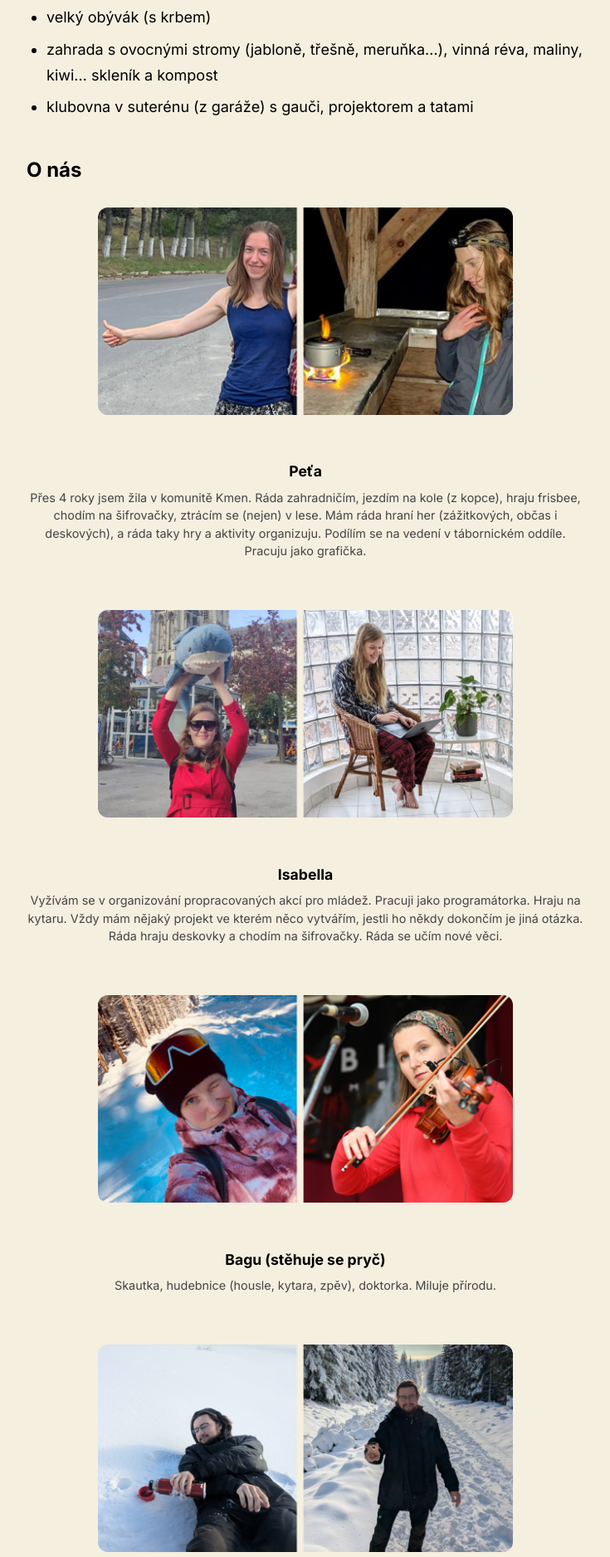
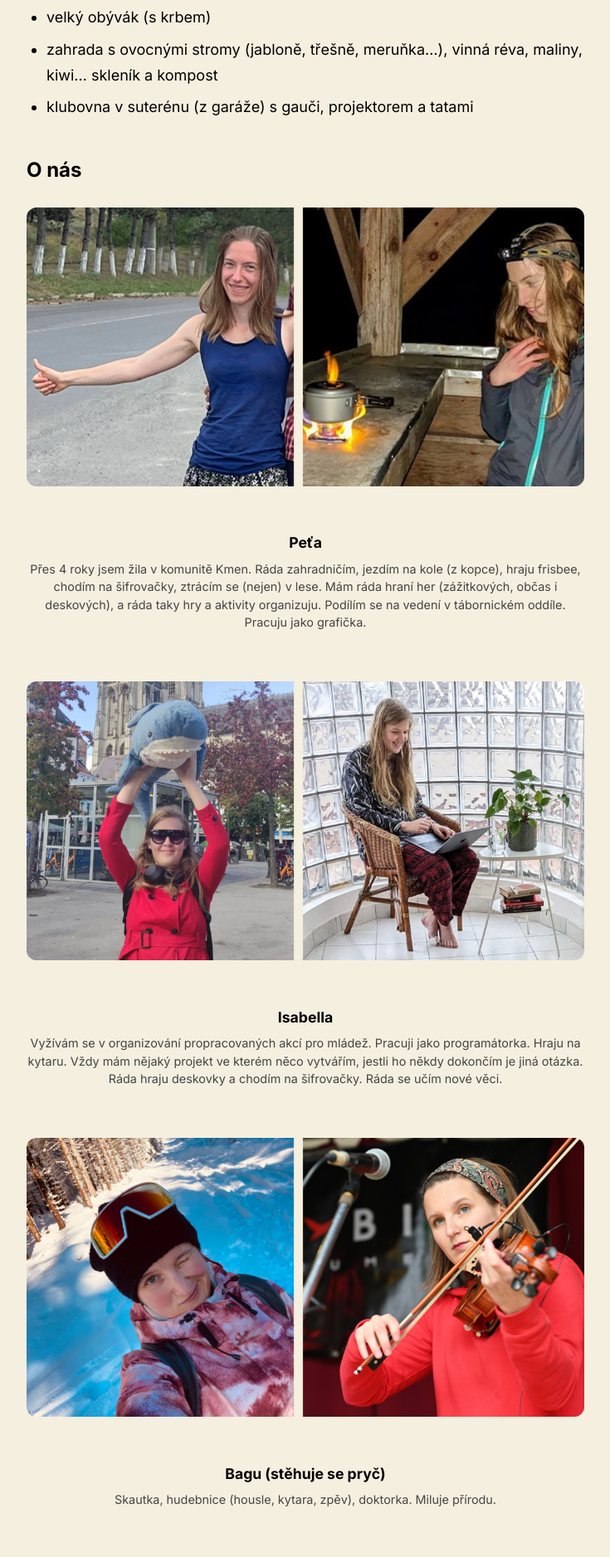
Before and after one commit to kubantjan/cohousingtalks, a Jekyll site: the page built from communities/vetev.md, in a window 1280 px wide. Shown: the part 1604-3480 px from the top of the page at 83% size, without its empty margins (272-1007 px from the left). Built offline with Jekyll 4.4.1, drawn with Linux system fonts in a browser that asks for light colours.

Commit message:
Make member photos full-width to match original WordPress layout
Removed the max-width: 500px constraint on member photos so they
fill the entire content column width (720px), matching the original
WordPress Twenty Twenty theme where images spanned the full content area.

https://claude.ai/code/session_01AAL6B2Lc9o3U3hnPfmxsyk

```diff
--- a/assets/css/style.css
+++ b/assets/css/style.css
@@ -319,7 +319,6 @@ div.community-card .no-page {
 
 .member img {
   width: 100%;
-  max-width: 500px;
   aspect-ratio: 2/1;
   border-radius: 12px;
   object-fit: cover;
```
